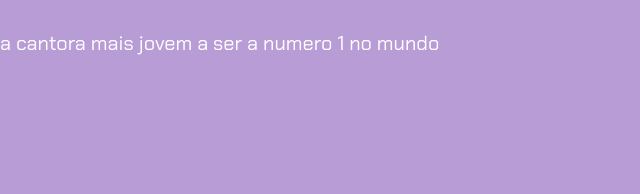
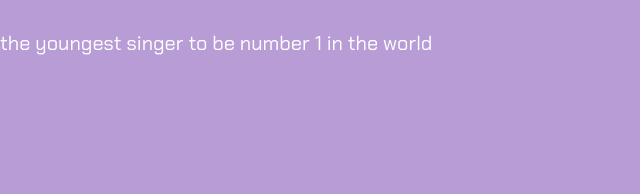
Before and after one commit to joaosoliveiran/alura.flix-, a plain HTML site: page index.html in a window 1280 px wide. Shown: the part 304-498 px from the top of the page, 0-640 px from the left. Drawn offline with Linux system fonts and the light colour scheme.

Commit message:
Update index.html

```diff
--- a/index.html
+++ b/index.html
@@ -16,7 +16,7 @@
     <section class="chamada">
         <div class="chamada-texto">
             <h1> billie eillish - "birds of the feather" </h1>
-            <p> a cantora mais jovem a ser a numero 1 no mundo  </p>
+            <p> the youngest singer to be number 1 in the world  </p>
         </div>
 
         <div>
```
